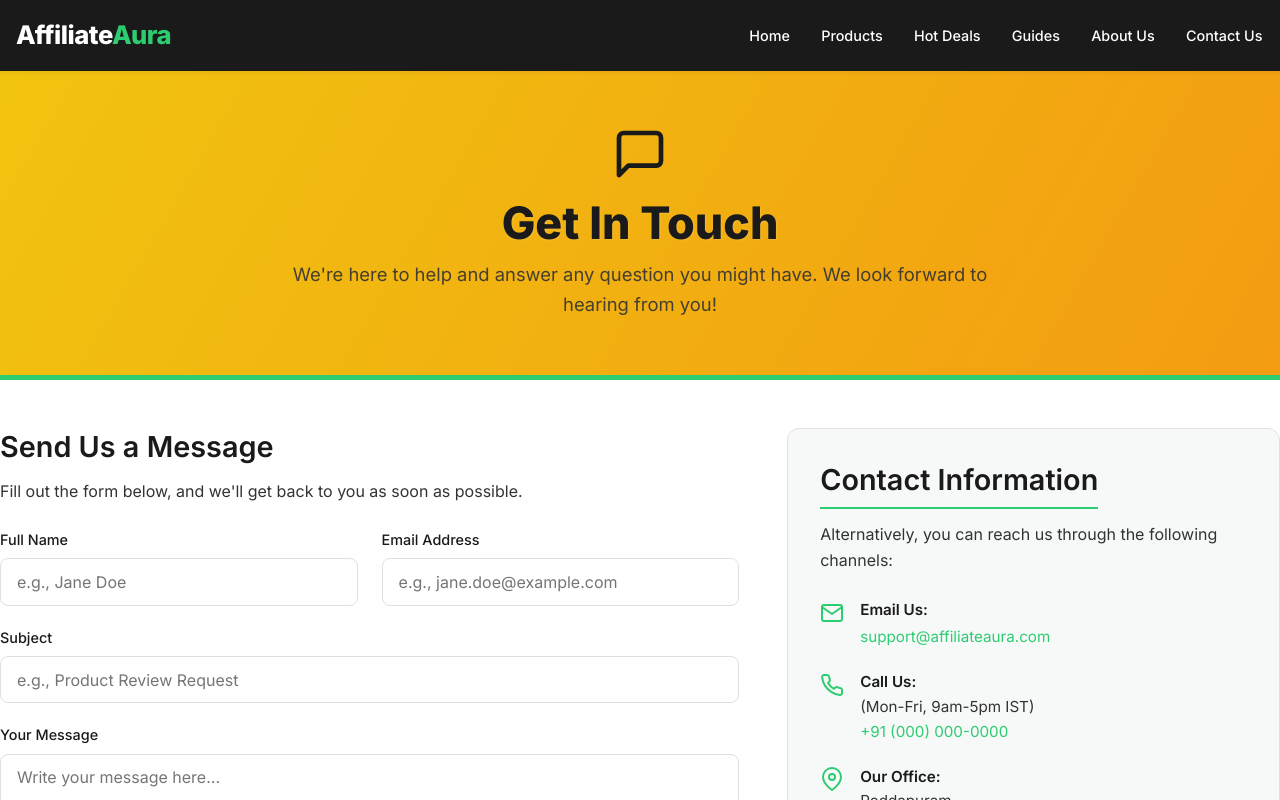
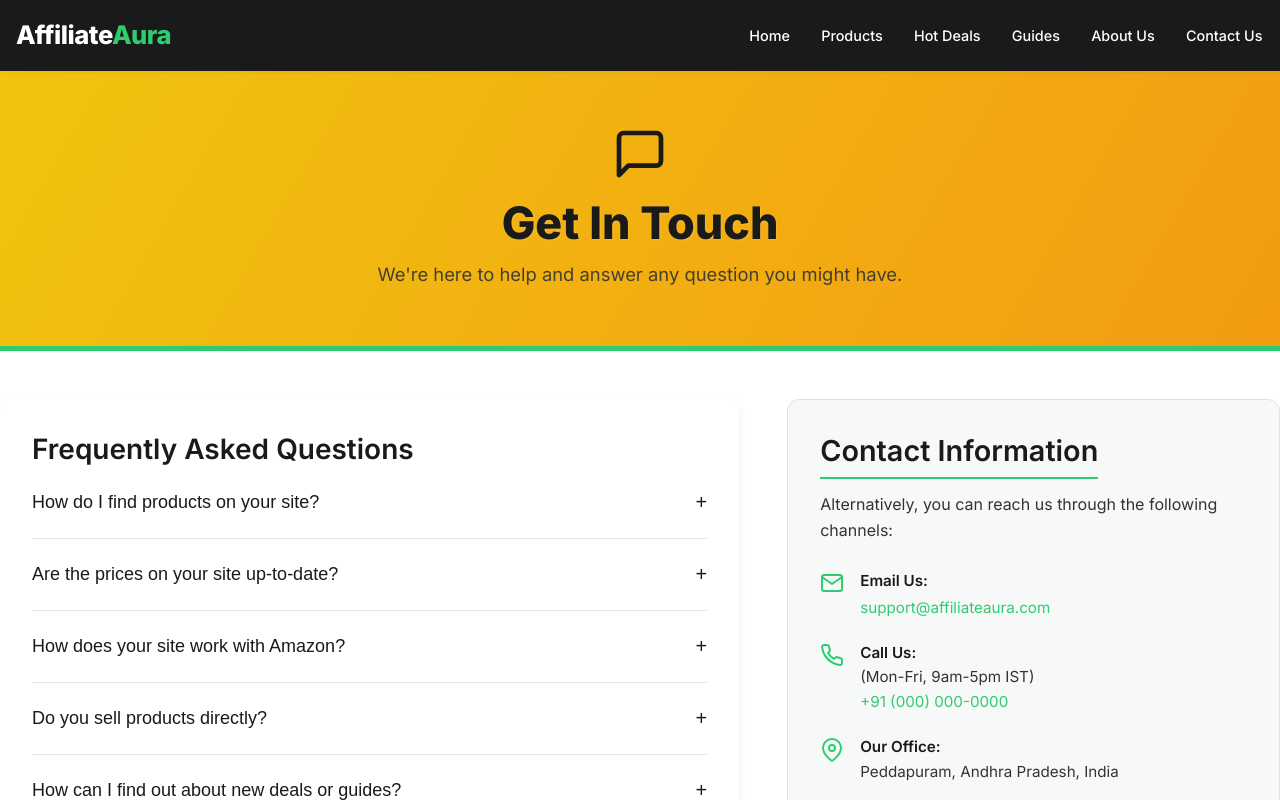
Before and after one commit to Tanagends/amazon, a Next.js app: page /contact in a window 1280 px wide. Shown: the top 800 px of the page. Built offline with nearby package versions, Linux system fonts and the light colour scheme.

Commit message:
all done for amazon verification

```diff
--- /dev/null
+++ b/app/contact/faqSection.js
@@ -0,0 +1,34 @@
+"use client";
+import { useState } from 'react';
+import styles from '../../styles/ContactPage.module.css';
+
+// FAQ Section as Client Component
+function FAQSection({ data }) {
+  const [openId, setOpenId] = useState(null);
+
+  const toggle = (id) => {
+    setOpenId(openId === id ? null : id);
+  };
+
+  return (
+    <div className={styles.faqSection} data-aos="fade-up" data-aos-delay="200">
+      <h2 className={styles.sectionHeading}>Frequently Asked Questions</h2>
+      <ul className={styles.faqList}>
+        {data.map(({ id, question, answer }) => (
+          <li key={id} className={styles.faqItem}>
+            <button onClick={() => toggle(id)} className={styles.faqQuestion}>
+              {question}
+            </button>
+            {openId === id && (
+              <div className={styles.faqAnswer}>
+                <p>{answer}</p>
+              </div>
+            )}
+          </li>
+        ))}
+      </ul>
+    </div>
+  );
+}
+
+export default FAQSection;
--- a/app/contact/page.jsx
+++ b/app/contact/page.jsx
@@ -1,58 +1,18 @@
-export const dynamic = 'force-dynamic';
 // app/contact/page.js
-// This is a Server Component by default. The form itself would become a Client Component for interactivity.
-
-import AnimatedPageWrapper from '../../components/AnimatedPageWrapper'; // Adjust path
-import CallToAction from '../../components/CallToAction'; // Adjust path
-import styles from '../../styles/ContactPage.module.css'; // Create this CSS Module
-import { FiMail, FiMessageSquare, FiMapPin, FiPhone, FiSend, FiInstagram, FiTwitter, FiFacebook } from 'react-icons/fi';
+import AnimatedPageWrapper from '../../components/AnimatedPageWrapper';
+import styles from '../../styles/ContactPage.module.css';
+import { FiMessageSquare, FiMapPin, FiPhone, FiMail, FiFacebook, FiTwitter, FiInstagram } from 'react-icons/fi';
+import faqData from '../../components/faq';
+import FAQSection from './faqSection'; // Importing the FAQSection component
 
 // Metadata for the Contact Us page
 export const metadata = {
   title: 'Contact AffiliateAura - Get In Touch With Us',
-  description: 'Have questions, suggestions, or partnership inquiries? Contact the AffiliateAura team. We\'d love to hear from you!',
+  description: 'Have questions, suggestions, or partnership inquiries? Contact the AffiliateAura team.',
   openGraph: {
     title: 'Contact Us | AffiliateAura',
     description: 'Reach out to AffiliateAura for support, feedback, or collaborations.',
-    // images: ['/og-images/contact-us.jpg'], // Create an OG image for this page
   },
-};
-
-// Simple Contact Form (Visual Only - would be a Client Component for functionality)
-const ContactForm = () => {
-    // In a real app, this would be a Client Component with useState for inputs and an onSubmit handler.
-    // For example:
-    // "use client";
-    // import { useState } from 'react';
-    // const [formData, setFormData] = useState({ name: '', email: '', subject: '', message: '' });
-    // const handleChange = (e) => setFormData({...formData, [e.target.name]: e.target.value });
-    // const handleSubmit = (e) => { e.preventDefault(); console.log(formData); /* Implement submission logic */ };
-
-    return (
-        <form className={styles.contactForm} data-aos="fade-up" data-aos-delay="200">
-            <div className={styles.formRow}>
-                <div className={styles.formGroup}>
-                    <label htmlFor="name">Full Name</label>
-                    <input type="text" id="name" name="name" placeholder="e.g., Jane Doe" required />
-                </div>
-                <div className={styles.formGroup}>
-                    <label htmlFor="email">Email Address</label>
-                    <input type="email" id="email" name="email" placeholder="e.g., jane.doe@example.com" required />
-                </div>
-            </div>
-            <div className={styles.formGroup}>
-                <label htmlFor="subject">Subject</label>
-                <input type="text" id="subject" name="subject" placeholder="e.g., Product Review Request" required />
-            </div>
-            <div className={styles.formGroup}>
-                <label htmlFor="message">Your Message</label>
-                <textarea id="message" name="message" rows="6" placeholder="Write your message here..." required></textarea>
-            </div>
-            <button type="submit" className={`btn btn-primary ${styles.submitButton}`}>
-                <FiSend style={{ marginRight: '0.5em' }} /> Send Message
-            </button>
-        </form>
-    );
 };
 
 
@@ -66,21 +26,17 @@ export default function ContactPage() {
             <FiMessageSquare className={styles.headerIcon} />
             <h1 className={styles.pageTitle}>Get In Touch</h1>
             <p className={styles.pageSubtitle}>
-              We're here to help and answer any question you might have. We look forward to hearing from you!
+              We're here to help and answer any question you might have.
             </p>
           </div>
         </header>
 
-        {/* Main Content Section: Form and Contact Info */}
+        {/* Main Content Section: FAQ and Contact Info */}
         <section className={`${styles.mainContentSection} container`}>
           <div className={styles.contactLayout}>
-            {/* Contact Form Area */}
+            {/* FAQ Section replaces Contact Form */}
             <div className={styles.formWrapper}>
-              <h2 className={styles.sectionHeading}>Send Us a Message</h2>
-              <p className={styles.formIntro}>
-                Fill out the form below, and we'll get back to you as soon as possible.
-              </p>
-              <ContactForm />
+              <FAQSection data={faqData} />
             </div>
 
             {/* Contact Information Area */}
@@ -102,23 +58,22 @@ export default function ContactPage() {
                   <div>
                     <strong>Call Us:</strong>
                     <span>(Mon-Fri, 9am-5pm IST)</span>
-                    <a href="tel:+910000000000">+91 (000) 000-0000</a> {/* Placeholder */}
+                    <a href="tel:+910000000000">+91 (000) 000-0000</a>
                   </div>
                 </li>
                 <li>
                   <FiMapPin className={styles.contactIcon} />
                   <div>
                     <strong>Our Office:</strong>
-                    <span>Peddapuram</span>
-                    <span>Andhra Pradesh, India </span> {/* Placeholder */}
+                    <span>Peddapuram, Andhra Pradesh, India</span>
                   </div>
                 </li>
               </ul>
               <h3 className={styles.socialMediaTitle}>Connect on Social Media</h3>
               <div className={styles.socialMediaLinks}>
-                <a href="#" target="_blank" rel="noopener noreferrer" aria-label="Facebook" className={styles.socialLink}><FiFacebook /></a>
-                <a href="#" target="_blank" rel="noopener noreferrer" aria-label="Twitter" className={styles.socialLink}><FiTwitter /></a>
-                <a href="#" target="_blank" rel="noopener noreferrer" aria-label="Instagram" className={styles.socialLink}><FiInstagram /></a>
+                <a href="#" aria-label="Facebook" className={styles.socialLink}><FiFacebook /></a>
+                <a href="#" aria-label="Twitter" className={styles.socialLink}><FiTwitter /></a>
+                <a href="#" aria-label="Instagram" className={styles.socialLink}><FiInstagram /></a>
               </div>
             </aside>
           </div>
@@ -129,13 +84,12 @@ export default function ContactPage() {
           <div className="container">
             <h2 className={styles.sectionHeading}>Find Us On The Map</h2>
             <div className={styles.mapEmbed}>
-                    {/* Replace with your actual map embed code or a static image */}
               <iframe
                 src="https://www.google.com/maps/embed?pb=!1m18!1m12!1m3!1d3813.8627317065757!2d82.1342794738212!3d17.07936581160822!2m3!1f0!2f0!3f0!3m2!1i1024!2i768!4f13.1!3m3!1m2!1s0x3a37817acfbe52e5%3A0xf2db667eb06d3475!2sK.K.Golden%20Jubilee%20Resorts%20(A%2Fc)%20(convention%20hall)(%20kalyanamandapam)!5e0!3m2!1sen!2sin!4v1748168674929!5m2!1sen!2sin"
                 width="100%"
                 height="400"
                 style={{ border:0, borderRadius: 'var(--rounded-lg)', boxShadow: 'var(--shadow-md)' }}
-                        allowFullScreen=""
+                allowFullScreen
                 loading="lazy"
                 referrerPolicy="no-referrer-when-downgrade"
                 title="AffiliateAura Office Location"
@@ -143,8 +97,7 @@ export default function ContactPage() {
             </div>
           </div>
         </section>
-
       </div>
     </AnimatedPageWrapper>
   );
-};
+}
--- /dev/null
+++ b/components/faq.jsx
@@ -0,0 +1,34 @@
+export const faqData = [
+  {
+    id: 'faq1',
+    question: 'How do I find products on your site?',
+    answer: 'You can use the search bar at the top of the page to look for specific items, or browse through our categories. The "All Products" page also features filters to help you narrow down your search.',
+  },
+  {
+    id: 'faq2',
+    question: 'Are the prices on your site up-to-date?',
+    answer: 'We strive to keep product information, including prices, as current as possible. However, prices on Amazon can change frequently. Always verify the final price on Amazon.com before making a purchase.',
+  },
+  {
+    id: 'faq3',
+    question: 'How does your site work with Amazon?',
+    answer: 'Our site is an Amazon affiliate. When you click on a product link and make a purchase on Amazon, we may earn a small commission at no extra cost to you. This helps support our site.',
+  },
+  {
+    id: 'faq4',
+    question: 'Do you sell products directly?',
+    answer: 'No, we do not sell products directly. We provide information and links to products available on Amazon. All purchases are made through Amazon\'s secure platform.',
+  },
+  {
+    id: 'faq5',
+    question: 'How can I find out about new deals or guides?',
+    answer: 'You can check our "Hot Deals" page for current promotions. For guides, visit our "Guides" section. We regularly update both sections with new content.',
+  },
+  {
+    id: 'faq6',
+    question: 'What if a product link is broken or leads to the wrong item?',
+    answer: 'We apologize for any inconvenience. Please let us know if you encounter a broken link or incorrect product information, and we will do our best to correct it promptly. (Note: Since the contact form is being removed, you might consider adding a general feedback email or link here if you still want users to report issues).',
+  },
+];
+
+export default faqData;
--- a/styles/ContactPage.module.css
+++ b/styles/ContactPage.module.css
@@ -222,6 +222,78 @@
   overflow: hidden; /* Ensure iframe respects border radius */
 }
 
+/* FAQ Section Container */
+.faqSection {
+  background: #fff;
+  padding: 2rem;
+  border-radius: var(--rounded-lg);
+  box-shadow: var(--shadow-md);
+  margin-bottom: 2rem;
+}
+
+/* FAQ Heading */
+.sectionHeading {
+  font-size: 1.75rem;
+  margin-bottom: 1rem;
+  color: var(--color-primary);
+}
+
+/* List reset */
+.faqList {
+  list-style: none;
+  padding: 0;
+  margin: 0;
+}
+
+/* Individual FAQ Item */
+.faqItem + .faqItem {
+  margin-top: 1rem;
+  border-top: 1px solid #e5e5e5;
+  padding-top: 1rem;
+}
+
+/* Question Button */
+.faqQuestion {
+  width: 100%;
+  text-align: left;
+  font-size: 1.125rem;
+  font-weight: 500;
+  background: none;
+  border: none;
+  cursor: pointer;
+  padding: 0.5rem 0;
+  display: flex;
+  justify-content: space-between;
+  align-items: center;
+  color: var(--color-text);
+}
+
+/* Add a simple plus/minus indicator */
+.faqQuestion::after {
+  content: '+';
+  font-size: 1.25rem;
+  transition: transform 0.2s ease;
+}
+
+/* Rotate indicator when open */
+.faqItem .faqAnswer + &,
+.faqItem .faqAnswer + .faqQuestion {
+  /* not used */
+}
+
+.faqItem button[aria-expanded='true']::after {
+  content: '–';
+}
+
+/* Answer Container */
+.faqAnswer {
+  margin-top: 0.75rem;
+  padding-left: 1rem;
+  border-left: 3px solid var(--color-accent);
+  color: var(--color-text-secondary);
+  line-height: 1.6;
+}
+
 
 /* Responsive adjustments */
 @media (max-width: 768px) {
```
Lines whose indentation alone changed are shown as unchanged.
